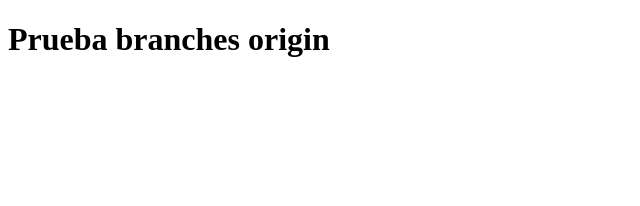
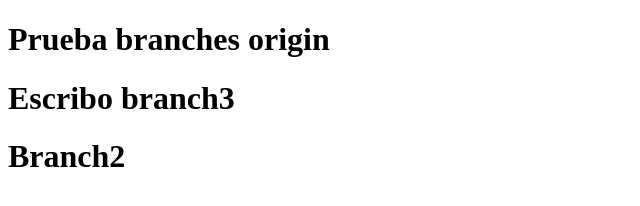
Before and after one commit to coxen34/3-Prueba_Branches, a plain HTML site: page index.html in a window 1280 px wide. Shown: the whole page, without its empty margins (0-640 px from the left). Drawn offline with Linux system fonts and the light colour scheme.

Commit message:
agrego branch2.html

```diff
--- a/index.html
+++ b/index.html
@@ -8,6 +8,7 @@
 </head>
 <body>
     <h1>Prueba branches origin</h1>
-
+    <h1>Escribo branch3</h1>
+    <h1>Branch2</h1>
 </body>
 </html>
```
